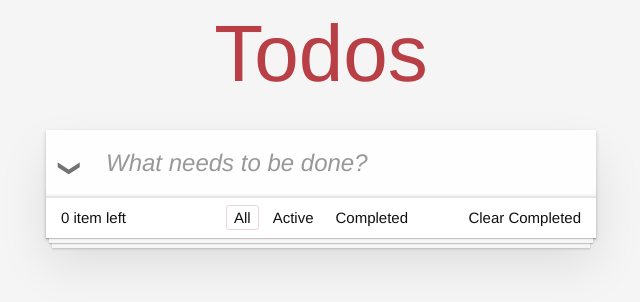
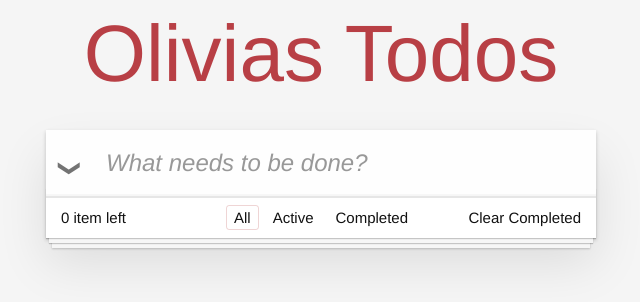
Before and after one commit to ohyland/todo-app, a React (Vite) app: page / in a window 1280 px wide. Shown: the top 302 px of the page, without its empty margins (319-959 px from the left). Built offline with nearby package versions, Linux system fonts and the light colour scheme.

Commit message:
Update Header.js

```diff
--- a/src/Header.js
+++ b/src/Header.js
@@ -5,7 +5,7 @@ import PropTypes from "prop-types";
 const Header = ({handleSubmit, newTodo, handleChange }) => {
     return (
         <header className="header">
-            <h1>Todos</h1>
+            <h1>Olivias Todos</h1>
             <form onSubmit={handleSubmit}>
             <input
                 className="new-todo"
```
